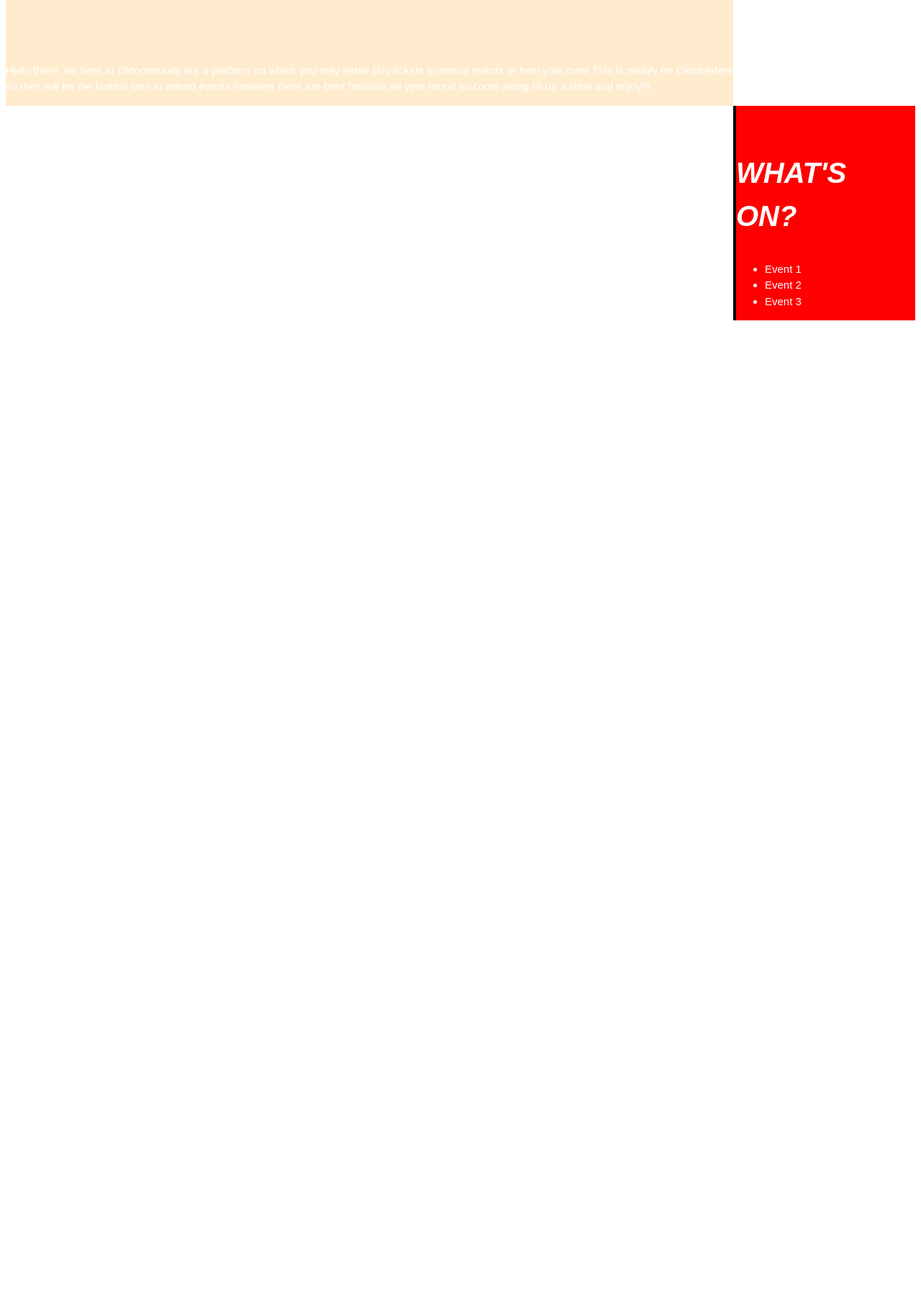
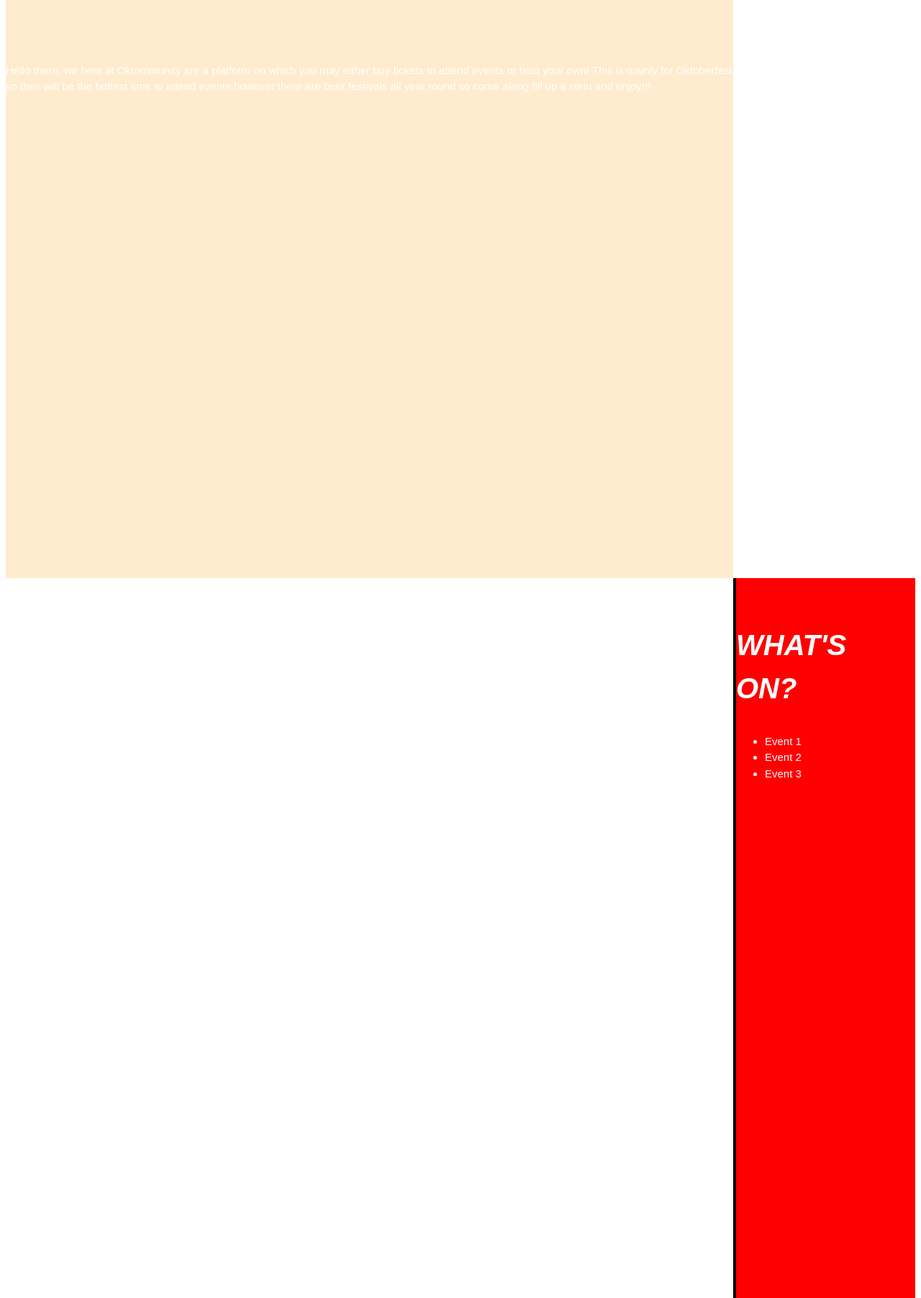
Before and after one commit to owrior/COMP310P_AB, a PHP site: page / in a window 1280 px wide. Shown: the part 273-2076 px from the top of the page at 72% size. Before the commit the page ends 718 px from the top, so only its background shows below. Run offline with PHP 8.4, Linux system fonts and the light colour scheme.

Commit message:
changed height of webpage

```diff
--- a/Oktommunity_Webpage/public_html/stylesheet.css
+++ b/Oktommunity_Webpage/public_html/stylesheet.css
@@ -1,6 +1,6 @@
 
             body{
-                height: 100%;
+                height: 1000px;
                 font-family: Arial,sans-serif;
                 font-size: 15px;
                 line-height: 1.5;
```
